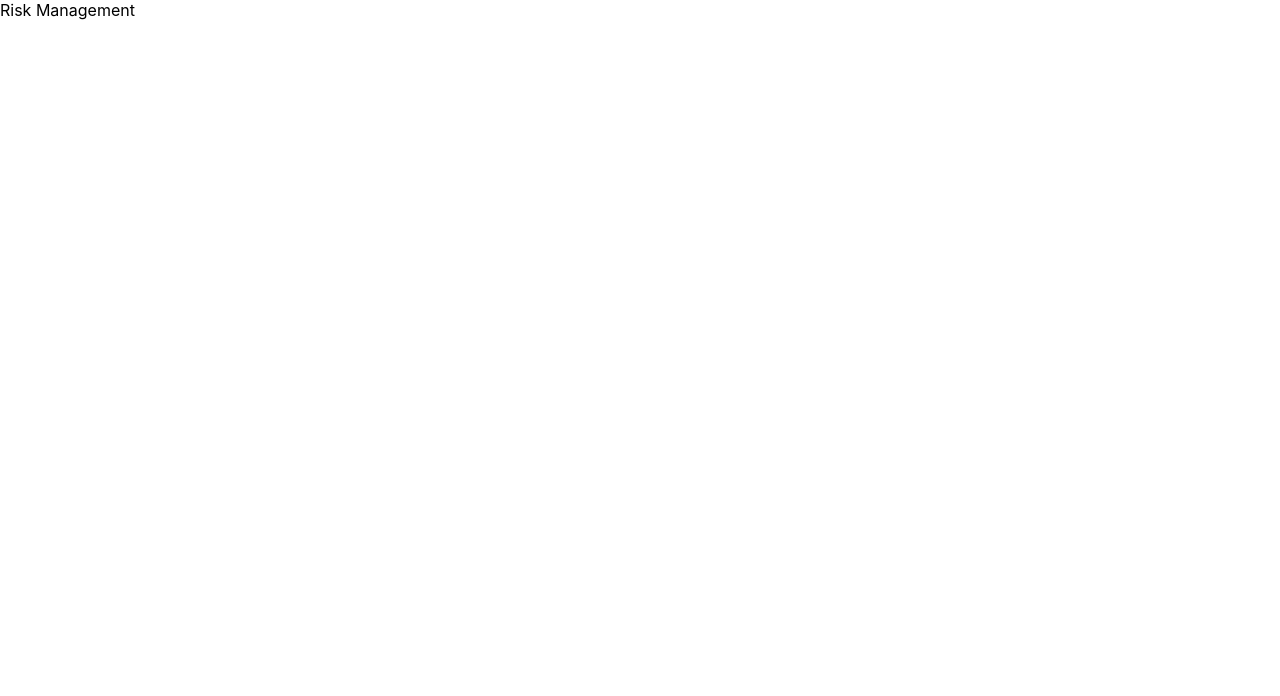
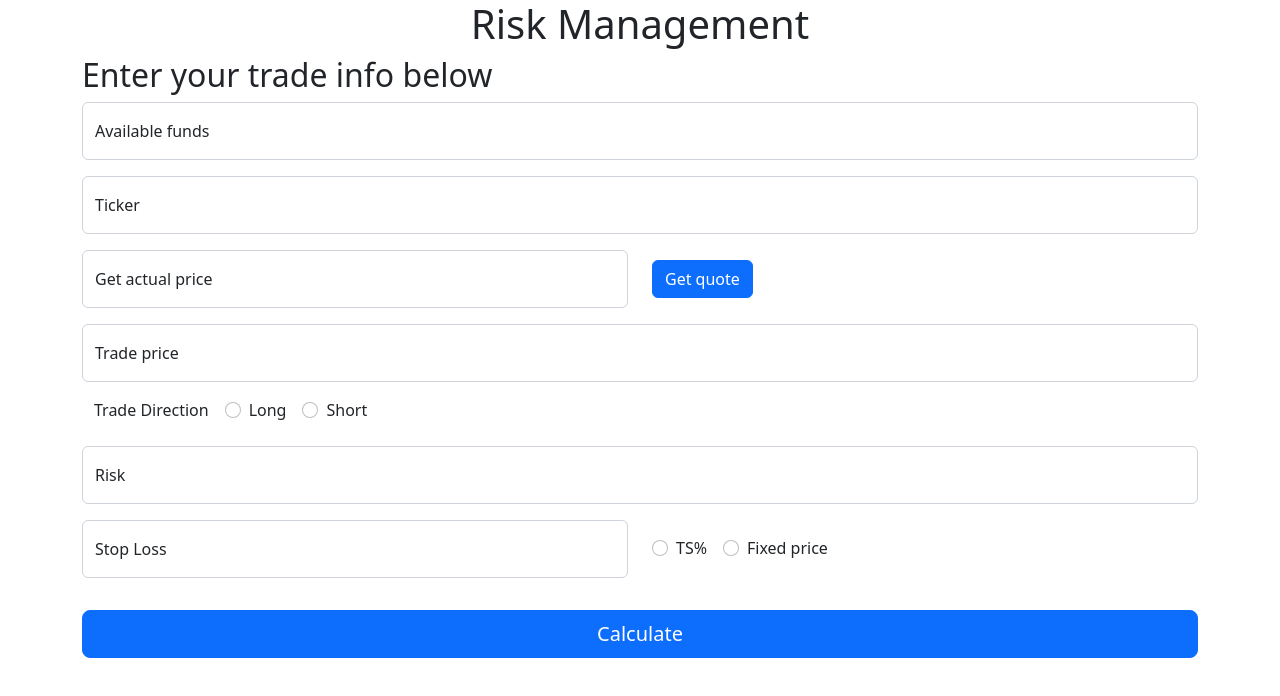
Before and after one commit to pmfeo/risk-management, a React (Create React App) app: page / in a window 1280 px wide. Shown: the top 696 px of the page. Built offline with nearby package versions, Linux system fonts and the light colour scheme.

Commit message:
Add Bootstrap. Add form markup.

```diff
--- a/package.json
+++ b/package.json
@@ -10,7 +10,9 @@
     "@types/node": "^17.0.45",
     "@types/react": "^18.0.18",
     "@types/react-dom": "^18.0.6",
+    "bootstrap": "^5.2.1",
     "react": "^18.2.0",
+    "react-bootstrap": "^2.5.0",
     "react-dom": "^18.2.0",
     "react-scripts": "5.0.1",
     "sass": "^1.54.9",
--- a/src/App.scss
+++ b/src/App.scss
@@ -0,0 +1,16 @@
+@import "~bootstrap/scss/bootstrap";
+@import "custom";
+
+// bs not showing placeholder
+// on floating labels by default
+// https://github.com/twbs/bootstrap/issues/33999
+.form-floating > .form-control:focus {
+    &::placeholder {
+      color: $input-placeholder-color !important;
+    }
+  }
+
+  .form-floating.col > label {
+    padding-left: var(--bs-gutter-x);
+    padding-right: var(--bs-gutter-x);
+  }
--- a/src/App.tsx
+++ b/src/App.tsx
@@ -1,20 +1,14 @@
+import Row from 'react-bootstrap/Row'
+import Col from 'react-bootstrap/Col'
+import Button from 'react-bootstrap/Button'
+import Form from 'react-bootstrap/Form'
+import FloatingLabel from 'react-bootstrap/FloatingLabel'
+import Layout from './components/layout/Layout'
 
 import './App.scss'
-import Layout from './components/layout/Layout'
 
 function App (): JSX.Element {
   return (
-  // form
-  // initial K
-  // tikr
-  // get actual price
-  // trade price
-  // trade direction
-  // risk
-  // radio SL % | fixed price
-  // SL
-  // submit button
-
   // results
   // shares to buy/sell
   // SL $
@@ -23,7 +17,107 @@ function App (): JSX.Element {
 
     <div className="App">
       <Layout>
-        <h1>Risk Management</h1>
+        <Row>
+          <Col>
+            <h1 className="text-center">Risk Management</h1>
+          </Col>
+        </Row>
+        <Row>
+          <Col>
+            <h2>Enter your trade info below</h2>
+            <Form>
+              <FloatingLabel
+                controlId="available-funds"
+                label="Available funds"
+                className="mb-3"
+              >
+                <Form.Control type="number" placeholder="0" />
+              </FloatingLabel>
+
+              <FloatingLabel controlId="ticker" label="Ticker" className="mb-3">
+                <Form.Control type="text" placeholder="SPY" />
+              </FloatingLabel>
+
+              <Row className="mb-3">
+                <FloatingLabel
+                  as={Col}
+                  controlId="get-actual-price"
+                  label="Get actual price"
+                >
+                  {/* Alert on which price is retrieved, if market is closed, etc */}
+                  <Form.Control type="number" placeholder="0" />
+                </FloatingLabel>
+                <Col className="align-self-center">
+                  <Button>Get quote</Button>
+                </Col>
+              </Row>
+
+              <FloatingLabel
+                controlId="trade-enter-price"
+                label="Trade price"
+                className="mb-3"
+              >
+                <Form.Control type="number" placeholder="0" />
+              </FloatingLabel>
+
+              <Form.Group className="mb-3" controlId="trade-direction">
+                <Form.Label className="me-3" style={{ paddingLeft: '0.75rem' }}>
+                  Trade Direction
+                </Form.Label>
+                <Form.Check
+                  inline
+                  label="Long"
+                  name="trade-direction"
+                  type="radio"
+                  id="radio-1"
+                />
+                <Form.Check
+                  inline
+                  label="Short"
+                  name="trade-direction"
+                  type="radio"
+                  id="radio-2"
+                />
+              </Form.Group>
+
+              <FloatingLabel controlId="risk" label="Risk" className="mb-3">
+                <Form.Control type="number" placeholder="2%" />
+              </FloatingLabel>
+
+              <Row className="mb-3">
+                <FloatingLabel
+                  as={Col}
+                  controlId="risk"
+                  label="Stop Loss"
+                  className="mb-3"
+                >
+                  <Form.Control type="number" placeholder="0" />
+                </FloatingLabel>
+                <Col className='mb-3 align-self-center'>
+                   <Form.Check
+                    inline
+                    label="TS%"
+                    name="stop-loss-type"
+                    type="radio"
+                    id="radio-1"
+                  />
+                  <Form.Check
+                    inline
+                    label="Fixed price"
+                    name="stop-loss-type"
+                    type="radio"
+                    id="radio-2"
+                  />
+                </Col>
+              </Row>
+              <div className="d-grid gap-2">
+              <Button variant="primary" size='lg' type="submit">
+                Calculate
+              </Button>
+              </div>
+            </Form>
+          </Col>
+        </Row>
       </Layout>
     </div>
     // TODO: splash screen
--- a/src/components/layout/Layout.tsx
+++ b/src/components/layout/Layout.tsx
@@ -1,11 +1,11 @@
-import './Layout.module.scss'
+import Container from 'react-bootstrap/Container'
 
 interface Props {
   children: React.ReactNode
 }
 
 function Layout ({ children }: Props): JSX.Element {
-  return <div className="container">{children}</div>
+  return <Container>{children}</Container>
 }
 
 export default Layout
--- /dev/null
+++ b/src/custom.scss
@@ -0,0 +1,10 @@
+/* make the customizations */
+// $theme-colors: (
+//     "info": tomato,
+//     "danger": teal
+// );
+
+// $body-bg: #CCC;
+
+/* import bootstrap to set changes */
+@import "~bootstrap/scss/bootstrap";
--- a/src/index.tsx
+++ b/src/index.tsx
@@ -1,6 +1,6 @@
 import React from 'react'
 import ReactDOM from 'react-dom/client'
-import './reset.css'
+// import './reset.css'
 import './index.css'
 import App from './App'
 import * as serviceWorkerRegistration from './serviceWorkerRegistration'
```
Also changed, not shown: src/components/layout/Layout.module.scss (deleted), 1 other file (tests, documents, lock files or other folders).
